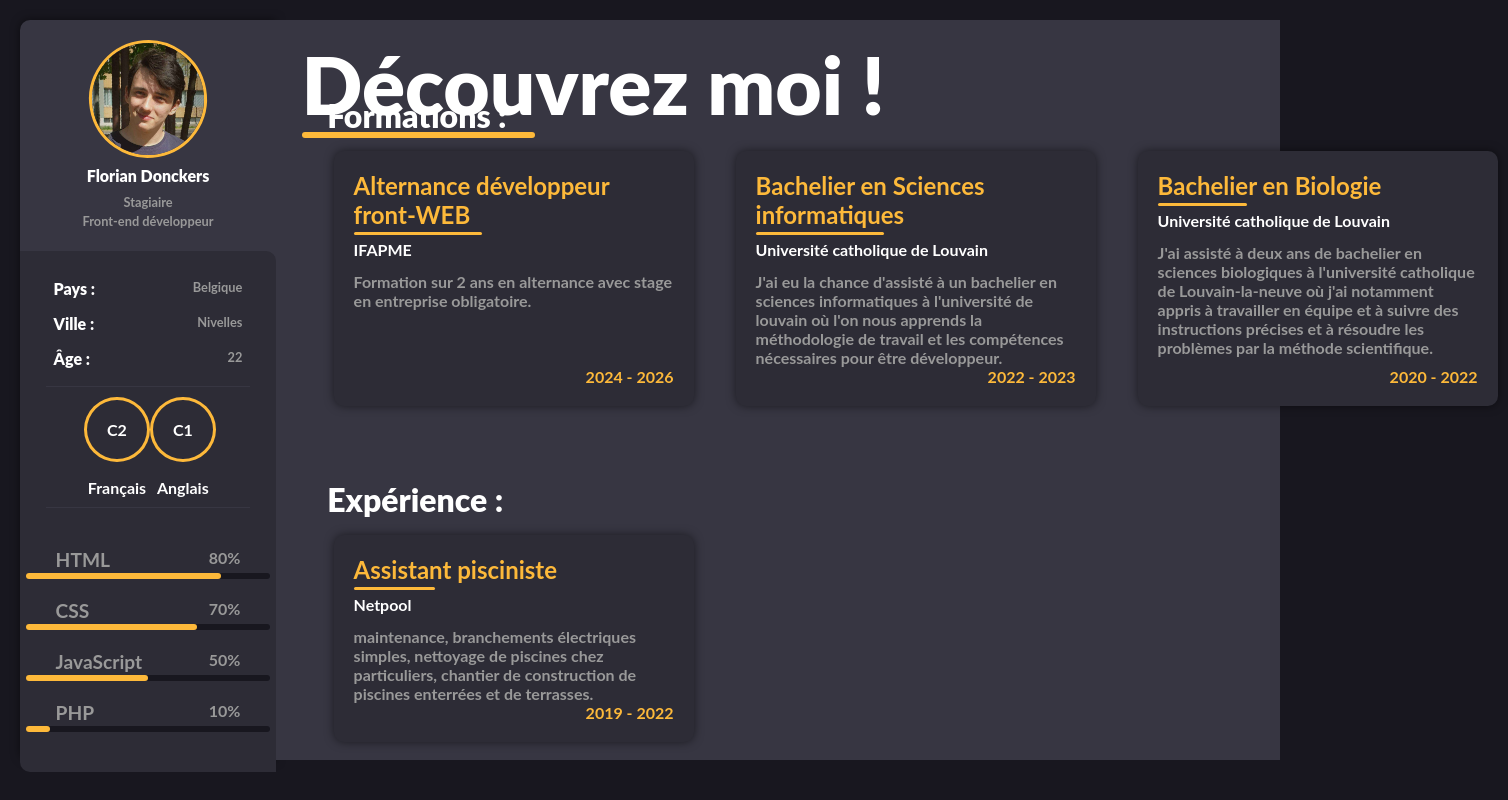
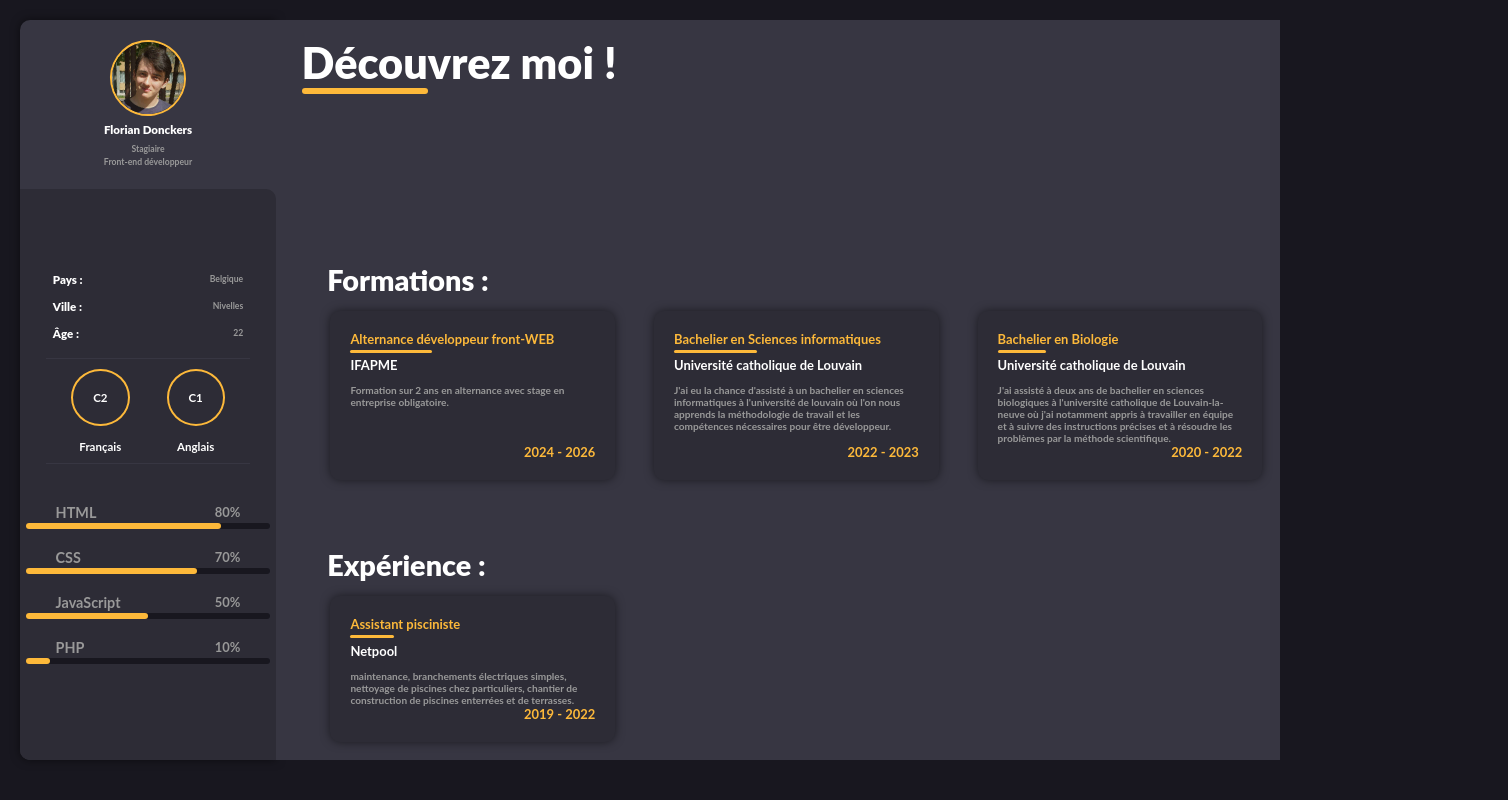
Before and after one commit to Florian-DCK/CV-HTML-CSS, a plain HTML site: page index.html in a window 1280 px wide. Shown: the whole page, 1508 px wide, since content can reach past the window. Drawn offline with Linux system fonts and the light colour scheme.

Commit message:
Adjust styles for smaller screens

```diff
--- a/style.css
+++ b/style.css
@@ -331,3 +331,60 @@ section h1 {
     display: flex;
     flex-direction: row;
 }
+/* J'ai travaillé sur un écran plus large et donc pour les plus petit je devais réduire la taille de la police et des éléments pour que cela reste lisible. J'ai donc ajouté un media query pour les écrans de moins de 1600px. */
+@media screen and (max-width: 1600px) {
+    * {
+        font-size: 0.9rem;
+    }
+
+    #title {
+        font-size: 3rem;
+    }
+
+    #meCard img {
+        width: 5rem;
+    }
+
+    #meCard h1 {
+        font-size: 0.8rem;
+    }
+
+    #meCard p {
+        font-size: 0.6rem;
+    }
+
+    .infoCard h2 {
+        font-size: 0.8rem;
+    }
+
+    .infoCard p {
+        font-size: 0.6rem;
+    }
+
+    .languages {
+        width: 60%;
+    }
+
+    .languages .level h1 {
+        font-size: 0.8rem;
+    }
+
+    .languages .level p {
+        font-size: 0.8rem;
+    }
+
+    #programming .level h2 {
+        font-size: 1rem;
+    }
+
+    .card {
+        max-width: 17rem;
+        max-height: 10rem;
+
+    }
+
+    .card .description {
+        font-size: 0.7rem;
+    }
+
+}
```
